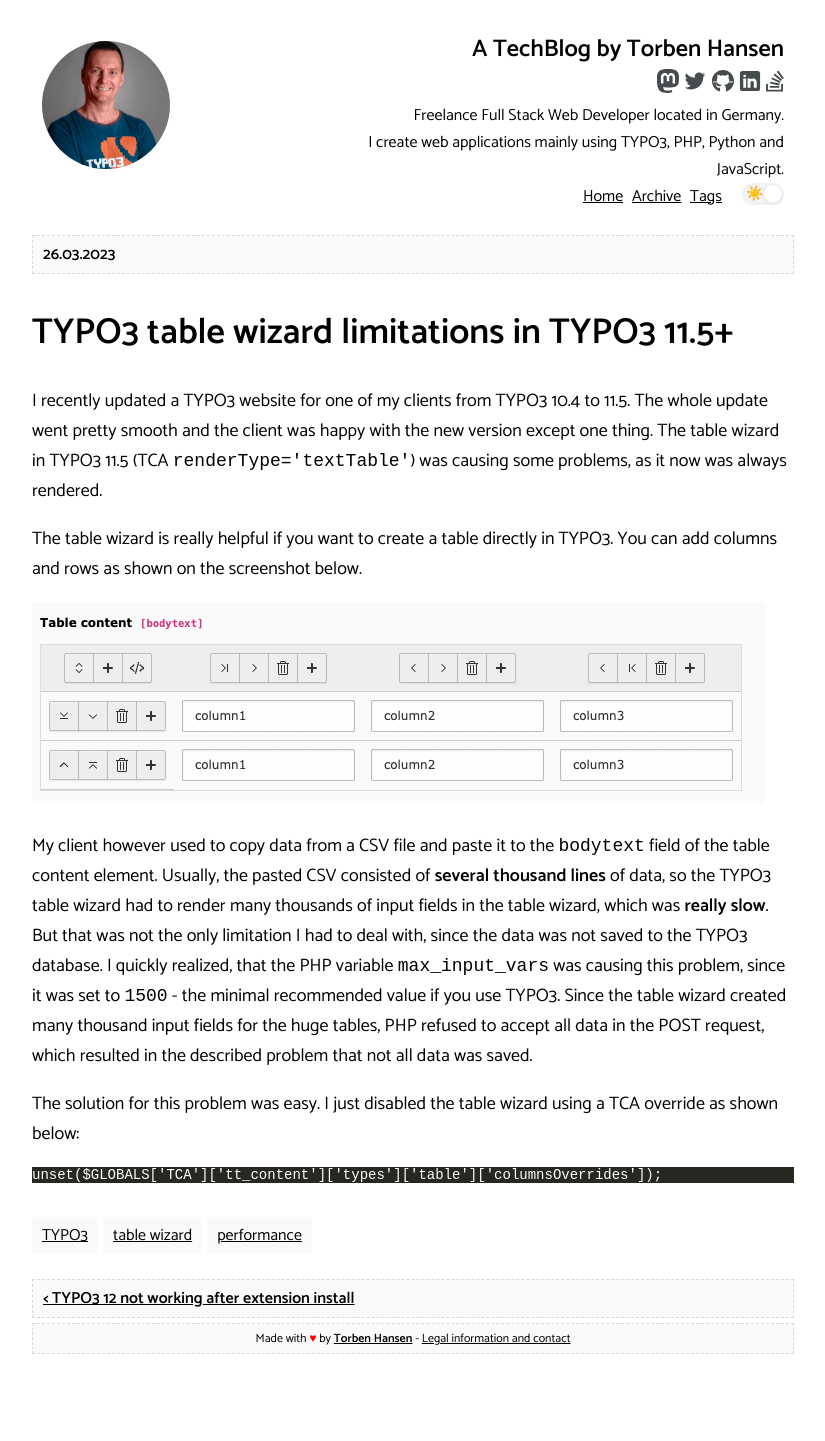
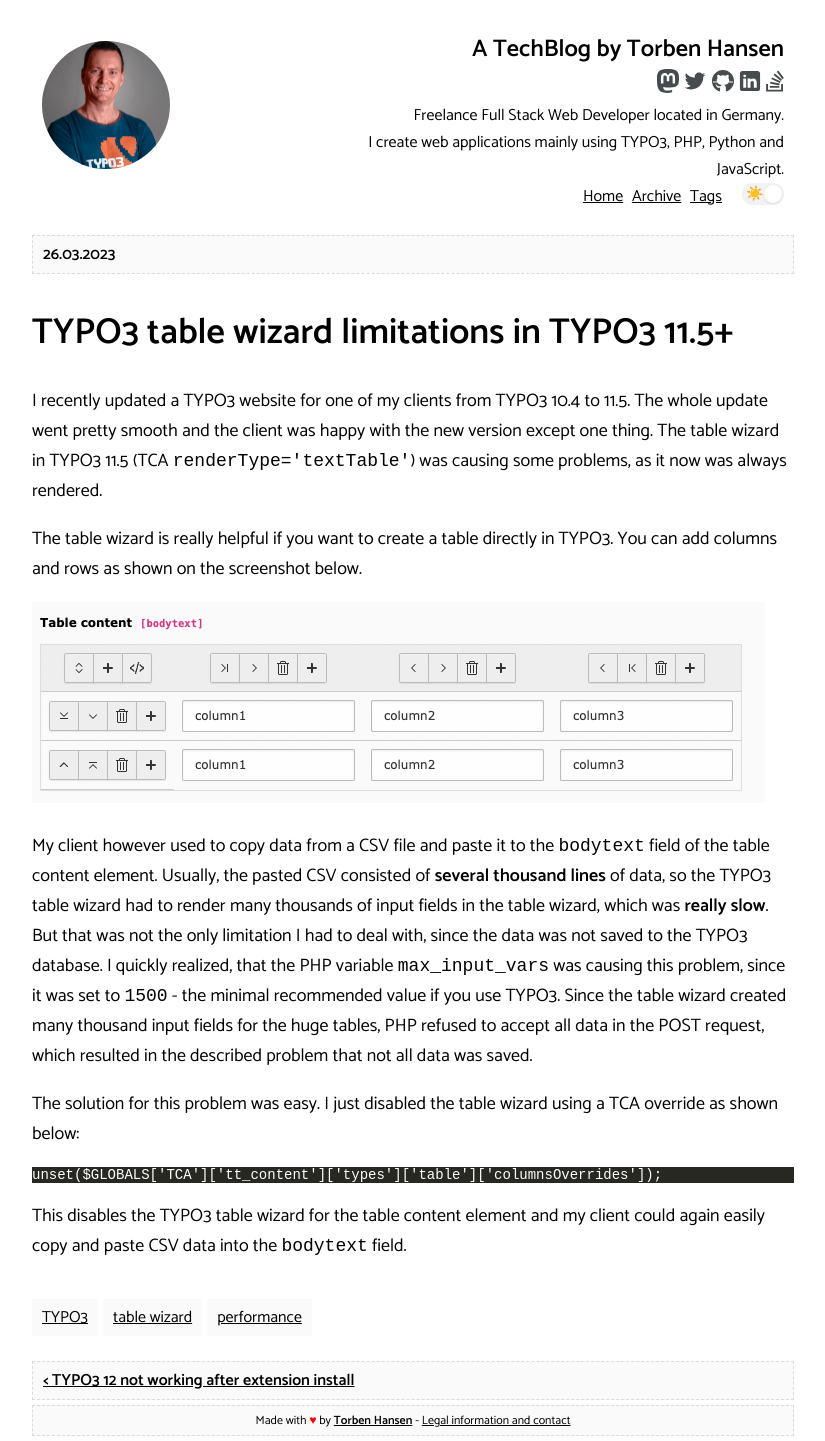
Before and after one commit to derhansen/derhansen.github.io, a Jekyll site: the page built from _posts/2023-03-23-typo3-table-wizard-limitations.md, in a window 1280 px wide. Shown: the whole page, without its empty margins (227-1052 px from the left). Built offline with Jekyll 4.4.1, drawn with Linux system fonts in a browser that asks for light colours; comment, search, counter and statistics services are not loaded; before the commit the page ends 1359 px from its top, so only the background shows below that.

Commit message:
Updated TYPO3 table wizard limitations in TYPO3 11.5+

````diff
--- a/_posts/2023-03-23-typo3-table-wizard-limitations.md
+++ b/_posts/2023-03-23-typo3-table-wizard-limitations.md
@@ -33,3 +33,6 @@
 ```
 unset($GLOBALS['TCA']['tt_content']['types']['table']['columnsOverrides']);
 ```
+
+This disables the TYPO3 table wizard for the table content element and my client could again easily copy and paste
+CSV data into the `bodytext` field.
````
